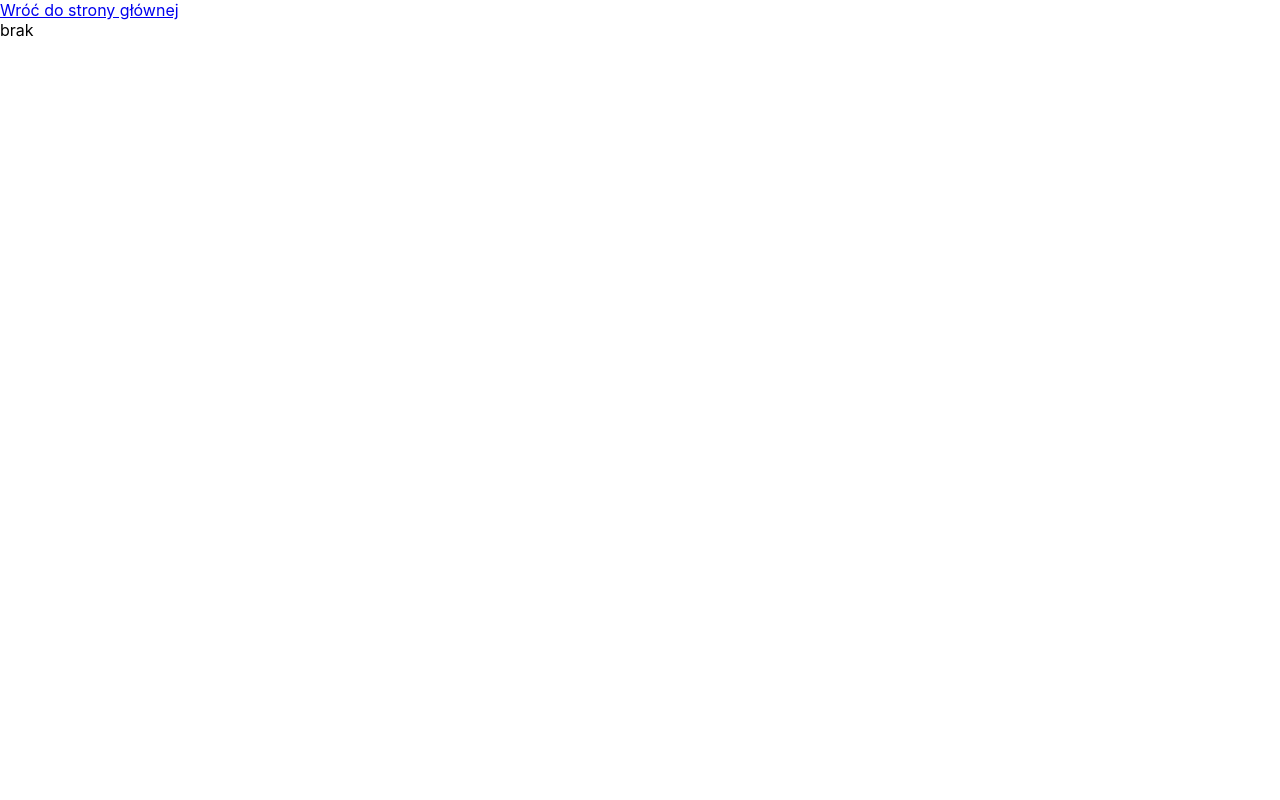
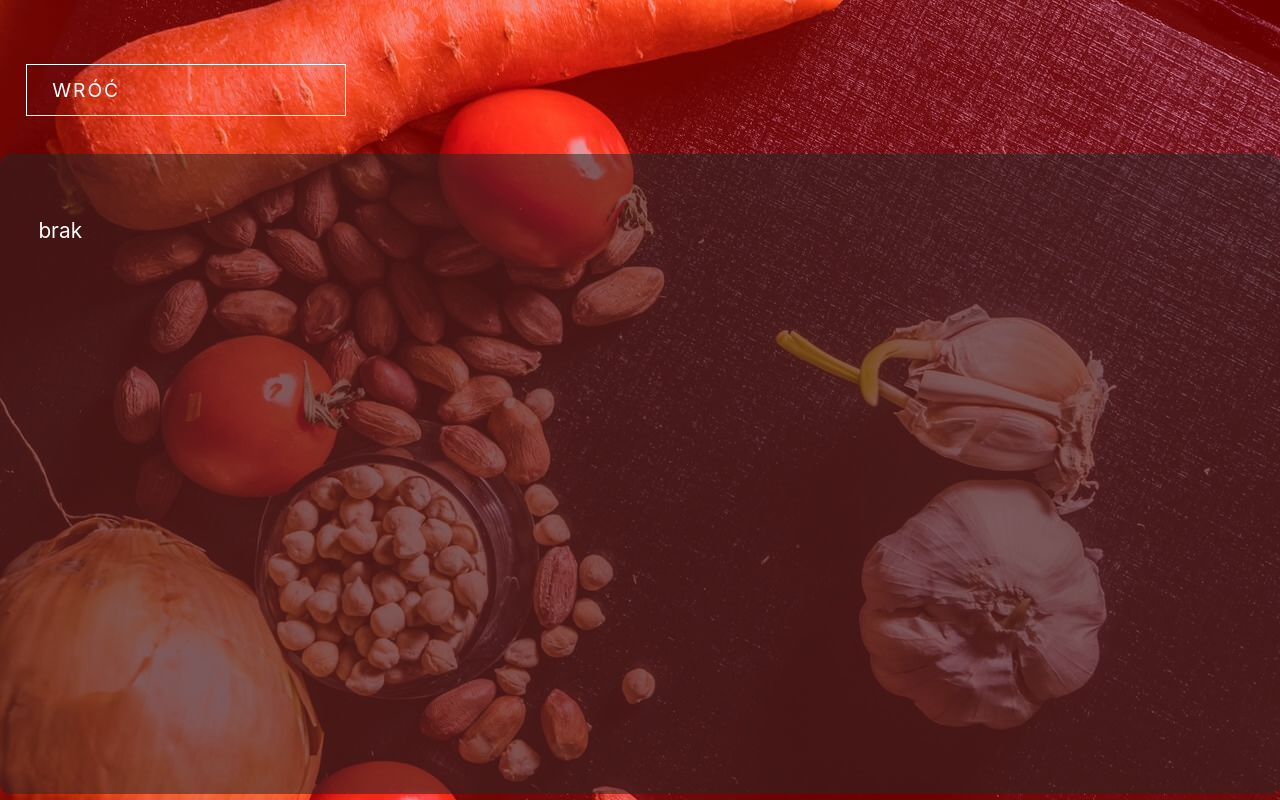
Before and after one commit to atrykp/what-s-for-dinner-react-app, a React (Create React App) app: page /bannedDishes in a window 1280 px wide. Built offline with nearby package versions, Linux system fonts and the light colour scheme.

Commit message:
add styles to banned list in BannedDishes.css

```diff
--- a/src/pages/AddDish.js
+++ b/src/pages/AddDish.js
@@ -168,7 +168,9 @@ const AddDish = (props) => {
   return (
     <>
       <div className="addDish">
-        <Link to="/">Ukryj</Link>
+        <Link className="backBtn" to="/">
+          Wróć
+        </Link>
         <form action="" className="addDishForm" onSubmit={saveDish}>
           <input
             className="addDishForm__txtInput"
--- a/src/pages/BannedDishes.js
+++ b/src/pages/BannedDishes.js
@@ -1,6 +1,7 @@
 import React from "react";
 import { Link } from "react-router-dom";
 import { v4 } from "uuid";
+import "../styles/BannedDishes.css";
 
 const BannedDishes = ({
   allDishes,
@@ -22,22 +23,32 @@ const BannedDishes = ({
     const dateObj = new Date(dish.ban.howLong + dish.ban.sinceWhen);
 
     return (
-      <li key={v4()}>
-        nazwa: {dish.name} nieaktywna do:{" "}
-        {!isNaN(dateObj.getDate())
-          ? dateObj.toLocaleString()
-          : "oznaczone jako nie lubię"}
-        <button onClick={() => removeFromBanned(dish.id)}>usuń</button>
+      <li key={v4()} className="bannedDishes_listElement">
+        <p className="bannedDishes_listName">{dish.name}</p>{" "}
+        <p>
+          nieaktywna do:{" "}
+          {!isNaN(dateObj.getDate()) ? dateObj.toLocaleString() : "nie lubię"}
+        </p>
+        <button
+          onClick={() => removeFromBanned(dish.id)}
+          className="bannedDishes_listElementBtn"
+        >
+          usuń
+        </button>
       </li>
     );
   });
 
   return (
     <>
-      <Link to="/">Wróć do strony głównej</Link>
-      <ul className="bannedDishes">
-        {bannedDishes.length > 0 ? dishesList : "brak"}
-      </ul>
+      <div className="bannedDishes">
+        <Link className="bannedDishes__backBtn" to="/">
+          Wróć
+        </Link>
+        <ul className="bannedDishes_list">
+          {bannedDishes.length > 0 ? dishesList : "brak"}
+        </ul>
+      </div>
     </>
   );
 };
--- a/src/styles/AddDish.css
+++ b/src/styles/AddDish.css
@@ -1,9 +1,20 @@
 ::placeholder {
-  /* Chrome, Firefox, Opera, Safari 10.1+ */
   color: lightgrey;
   opacity: 0.7; /* Firefox */
 }
-
+.backBtn {
+  display: block;
+  width: 25%;
+  font-size: 1.2rem;
+  text-transform: uppercase;
+  color: white;
+  text-decoration: none;
+  padding: 1% 2%;
+  margin-left: 2.5%;
+  border: 1px solid white;
+  letter-spacing: 2px;
+  margin: 0 0 3% 2%;
+}
 .addDish {
   background: linear-gradient(
       rgba(184, 184, 184, 0.4),
@@ -12,7 +23,7 @@
     url(../images/light.jpg);
   background-size: cover;
   background-position: right;
-  padding-bottom: 5%;
+  padding: 2% 0% 5%;
 }
 .addDishForm {
   color: white;
--- /dev/null
+++ b/src/styles/BannedDishes.css
@@ -0,0 +1,45 @@
+.bannedDishes {
+  background: linear-gradient(rgba(255, 0, 0, 0.4), rgba(255, 0, 0, 0.4)),
+    url(../images/tomatos.jpg);
+  height: 100vh;
+  background-size: cover;
+  padding: 5% 0;
+}
+.bannedDishes__backBtn {
+  display: block;
+  width: 25%;
+  font-size: 1.2rem;
+  text-transform: uppercase;
+  color: white;
+  text-decoration: none;
+  padding: 1% 2%;
+  margin-left: 3%;
+  border: 1px solid white;
+  letter-spacing: 2px;
+  margin: 0 0 3% 2%;
+}
+.bannedDishes_list {
+  background-color: rgba(39, 39, 39, 0.534);
+  min-height: 80vh;
+  border-radius: 10px;
+  padding: 5% 3%;
+  font-size: 1.3rem;
+  color: white;
+}
+.bannedDishes_listElement {
+  margin: 5% 0;
+  border-bottom: 1px solid white;
+}
+.bannedDishes_listElementBtn {
+  font-size: 1.4rem;
+  background-color: transparent;
+  padding: 1% 4%;
+  border: 1px solid white;
+  text-transform: uppercase;
+  color: white;
+  margin: 3% auto;
+}
+.bannedDishes_listName {
+  font-size: 1.8rem;
+  font-weight: bold;
+}
```
Also changed, not shown: src/images/tomatos.jpg (added), 1 other file (tests, documents, lock files or other folders).
